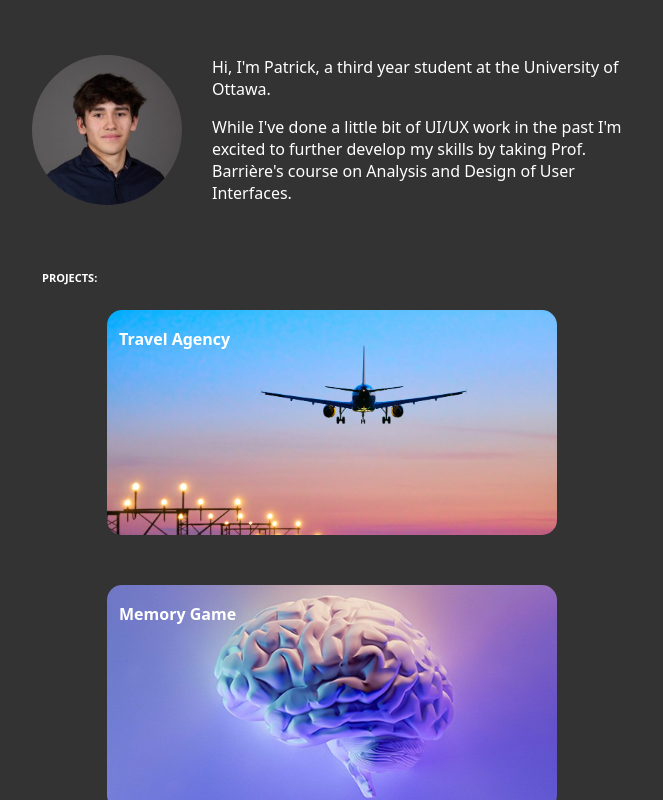
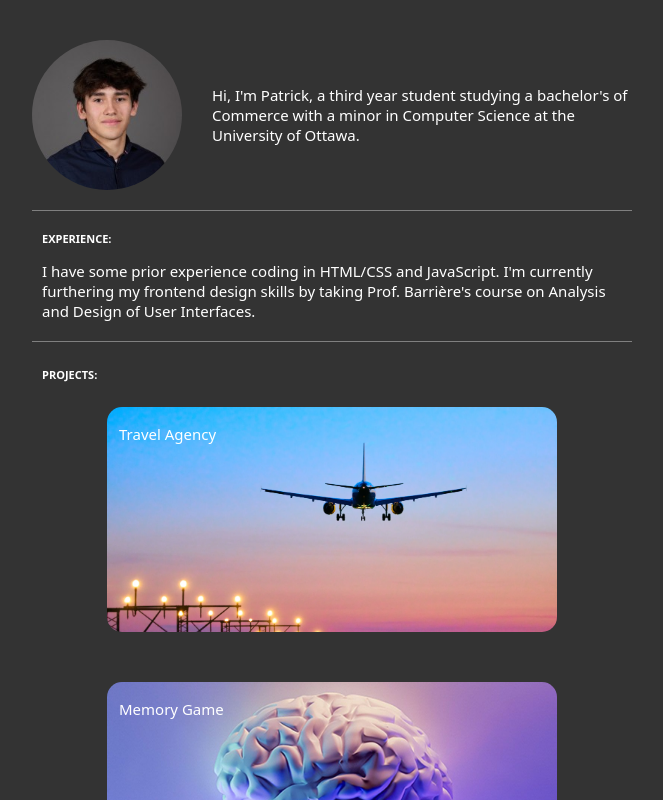
Before and after one commit to BigBread77/Portfolio, a React app: page / in a window 1280 px wide. Shown: the top 800 px of the page, without its empty margins (308-971 px from the left). Built offline with nearby package versions, Linux system fonts and the light colour scheme; the HTML template or start-up script is replaced by a standard one.

Commit message:
Fourth Commit

```diff
--- a/src/component/About.jsx
+++ b/src/component/About.jsx
@@ -7,8 +7,7 @@ function About(){
             <div className='about-content'>
                 <img src={aboutPhoto} className='about-photo'/>
                 <div className='about-text'>
-                    <p>Hi, I'm Patrick, a third year student at the University of Ottawa.</p>
-                    <p>While I've done a little bit of UI/UX work in the past I'm excited to further develop my skills by taking Prof. Barrière's course on Analysis and Design of User Interfaces.</p>
+                    <p>Hi, I'm Patrick, a third year student studying a bachelor's of Commerce with a minor in Computer Science at the University of Ottawa.</p>
                 </div>
             </div>
         </section>
--- /dev/null
+++ b/src/component/Hairline.css
@@ -0,0 +1,6 @@
+.hairline{
+    border: none;
+    border-top: 1px solid gray;
+    margin-top: 20px;
+    margin-bottom: 20px;
+}
--- /dev/null
+++ b/src/component/Hairline.jsx
@@ -0,0 +1,9 @@
+import './Hairline.css'
+
+function Hairline(){
+  return(
+    <hr className="hairline"></hr>
+  )
+}
+
+export default Hairline
--- /dev/null
+++ b/src/component/HowYouWork.css
@@ -0,0 +1,10 @@
+.HowYouWork-container{
+  margin-left: 10px;
+  color: white;
+}
+
+.HowYouWork-label{
+  margin-top: 0px;
+  color: white;
+  font-size: 11px;
+}
--- /dev/null
+++ b/src/component/HowYouWork.jsx
@@ -0,0 +1,14 @@
+import './HowYouWork.css'
+
+function HowYouWork(){
+  return(
+  <div className="HowYouWork-container">
+  <h4 className="HowYouWork-label">EXPERIENCE:</h4>
+
+    <p>I have some prior experience coding in HTML/CSS and JavaScript. I'm currently furthering my frontend design skills by taking Prof. Barrière's course on Analysis and Design of User Interfaces.</p>
+  </div>
+  )
+
+}
+
+export default HowYouWork
--- a/src/component/ProjectCard.css
+++ b/src/component/ProjectCard.css
@@ -16,6 +16,6 @@
   color: white;
   top: 2px;
   left: 12px;
-  font-weight: bold;
+  font-weight: 500;
 
 }
--- a/src/component/Projects.css
+++ b/src/component/Projects.css
@@ -11,7 +11,7 @@
 
 .project-label{
   margin-left: 10px;
-  margin-top: 50px;
+  margin-top: 25px;
   margin-bottom: 25px;
   color: white;
   font-size: 11px;
--- a/src/index.css
+++ b/src/index.css
@@ -3,6 +3,7 @@
 }
 
 body{
+  font-size: 15px;
   max-width: 600px;
   margin-left: auto;
   margin-right: auto;
--- a/src/pages/HomePage.jsx
+++ b/src/pages/HomePage.jsx
@@ -1,11 +1,16 @@
 import About from "../component/About"
+import HowYouWork from "../component/HowYouWork"
 import Projects from "../component/Projects"
+import Hairline from "../component/hairline"
 
 
 function HomePage(){
   return (
     <>
     <About/>
+    <Hairline />
+    <HowYouWork />
+    <Hairline />
     <Projects />
     </>
   )
```
